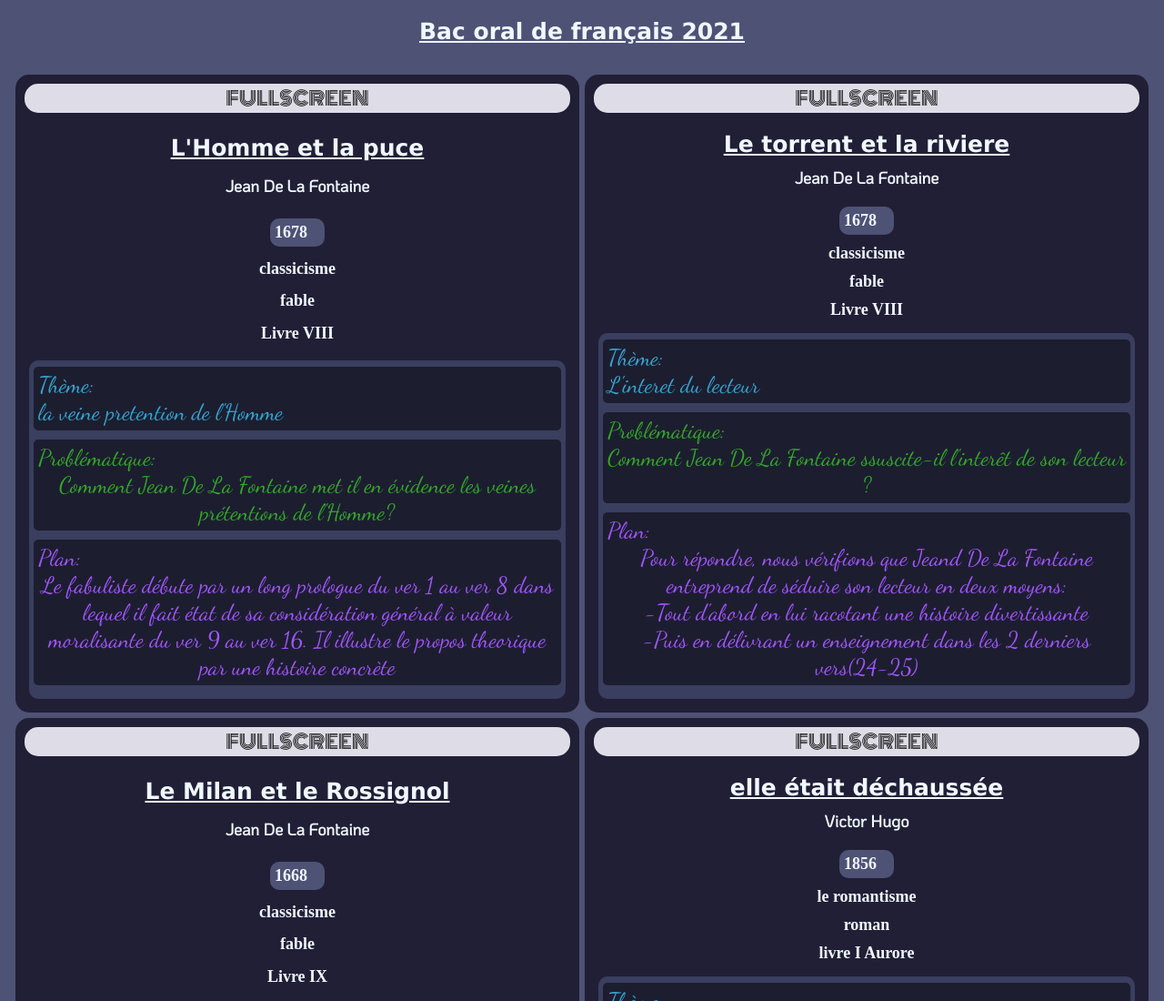
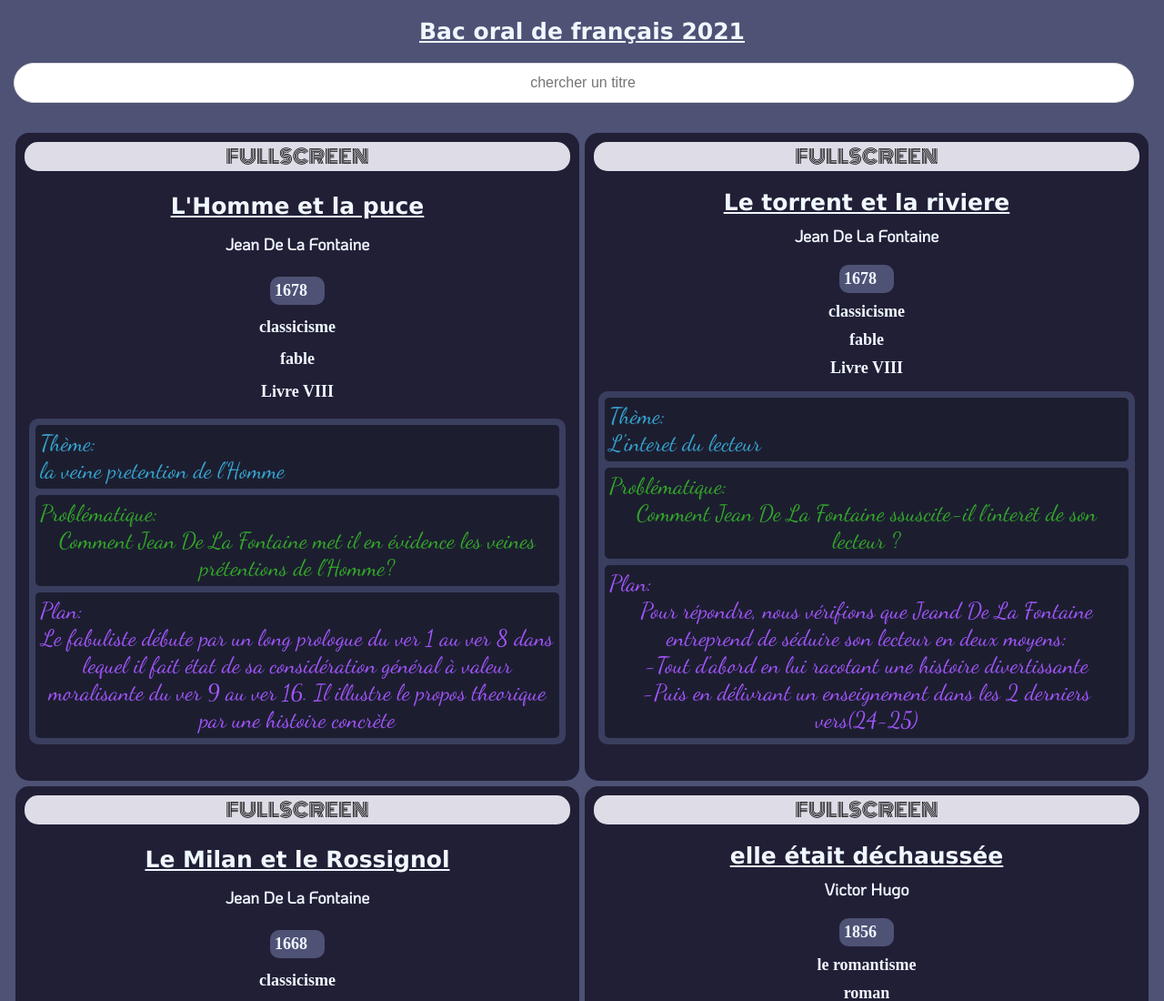
Before and after one commit to LucasSanchez82/oral-bac-fr, a plain HTML site: page index.html in a window 1280 px wide. Shown: the top 1100 px of the page at 91% size. Drawn offline with Linux system fonts and the light colour scheme.

Commit message:
refresh update

```diff
--- a/index.html
+++ b/index.html
@@ -4,14 +4,17 @@
     <meta charset="UTF-8">
     <meta name="viewport" content="width=device-width, initial-scale=1.0">
     <link rel="stylesheet" href="style.css">
+    <link rel="stylesheet" href="style.css">
     <link rel="shortcut icon" href="saitama.ico" type="image/x-icon">
     <title>bac oral 2021</title>
 </head>
 <body>
     <h1>Bac oral de français 2021</h1>
-    <div id="container">
 
-    </div>
+    <input type="text" id="myInput" onkeyup="searchBar()" placeholder="chercher un titre">
+
+    <div id="container"></div>
     <script src="script.js"></script>
+    <script src="searchBar.js"></script>
 </body>
 </html>
--- /dev/null
+++ b/searchBar.js
@@ -0,0 +1,19 @@
+function searchBar() {
+    // Declare variables
+    var input, filter, ul, block, h1, i, txtValue;
+    block = document.querySelectorAll('.item'); // ✔
+    input = document.getElementById('myInput'); // ✔
+    filter = input.value.toUpperCase(); // ✔
+    ul = document.getElementById("myUL");
+
+    // Loop through all list items, and hide those who don't match the search query
+    for (i = 0; i < block.length; i++) {
+      h1 = block[i].getElementsByTagName("h1")[0];
+      txtValue = h1.textContent || h1.innerText;
+      if (txtValue.toUpperCase().indexOf(filter) > -1) {
+        block[i].style.display = "";
+      } else {
+        block[i].style.display = "none";
+      }
+    }
+  }
--- a/style.css
+++ b/style.css
@@ -62,8 +62,8 @@ h3{
 .blockImp{
     /* border: 3px solid white; */
     border-radius: 10px;
-    margin: 5px;
-    padding: 5px;
+    margin: 5px 5px 25px 5px;
+    /* padding: 5px 5px 0px 5px; */
     background-color: #3a3e5f;
 }
 .blockItem{
@@ -71,9 +71,8 @@ h3{
     background-color: #1c1e30;
     padding: 5px;
     text-align: center;
-    margin: 2px 0 10px 0;
+    margin: 7px;
     border-radius: 5px;
-    color: #fff;
     font-family: 'DancingScript';
     font-size: 25px;
 }
@@ -102,8 +101,8 @@ h3{
     align-items: center;
     border-radius: 15px;
     padding: 10px;
+    padding-bottom: 15px;
     margin: 3px;
-    /* height: 100px; */
     background-color: rgb(33, 31, 54);
     font-size: 12px;
 }
@@ -146,24 +145,6 @@ img{
     flex-direction: column;
     align-items: start;
 }
-/* .titre::before{
-    content: "Titre: ";
-}
-.date::before{
-    content: "Date: ";
-}
-.auteur::before{
-    content: "Auteur: ";
-}
-.mouvement::before{
-    content: "Mouvement: ";
-}
-.genre::before{
-    content: "Genre: ";
-}
-.situer::before{
-    content: "Situer: ";
-} */
 .problematique::before{
     content: "Problématique: ";
 }
@@ -174,6 +155,21 @@ img{
     content: "Thème: ";
 }
 
+
+
+
+
+#myInput {
+
+    width: calc(100% - 100px); /* Full-width */
+    margin: 10px;
+    text-align: center;
+    font-size: 16px; /* Increase font-size */
+    padding: 12px 20px 12px 40px; /* Add some padding */
+    border: 1px solid #ddd; /* Add a grey border */
+    border-radius: 50px;
+    /* margin-bottom: 12px; Add some space below the input */
+}
 
 @keyframes buttonAnimation{
     0% {
```
